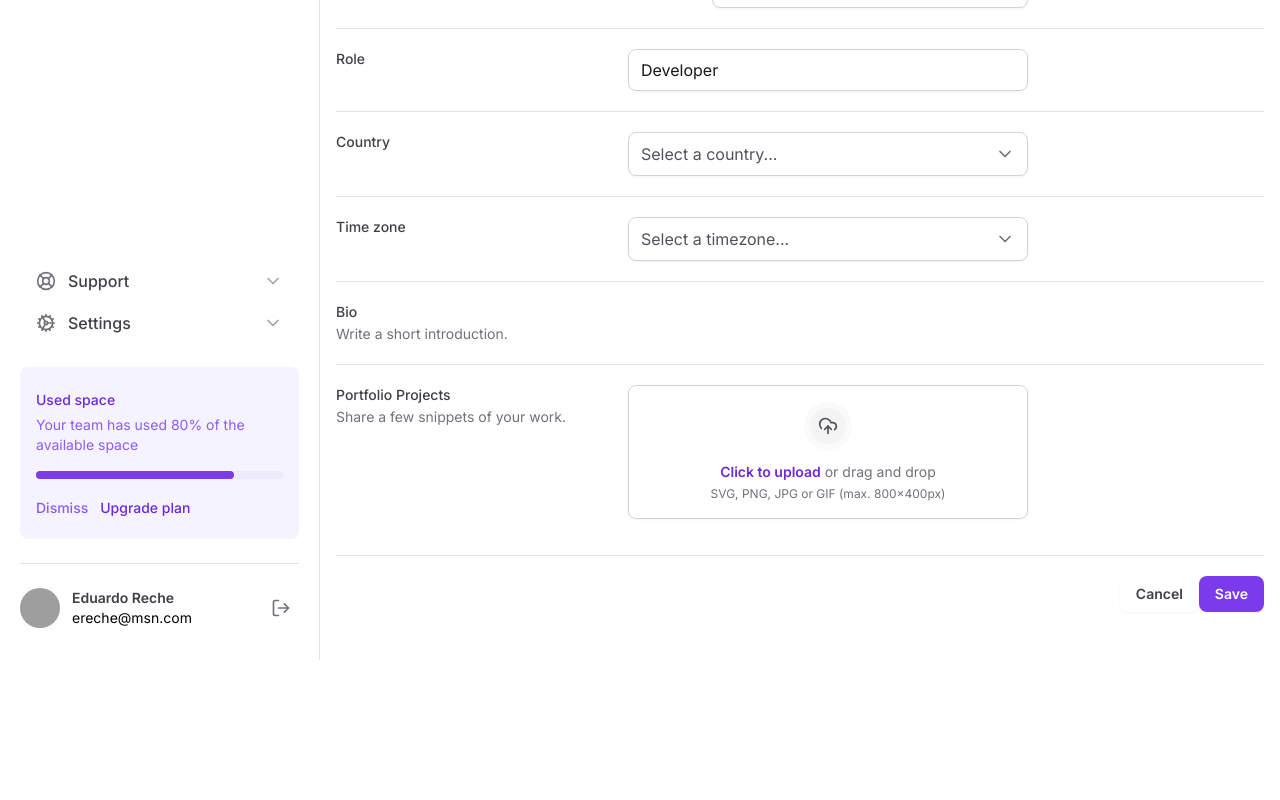
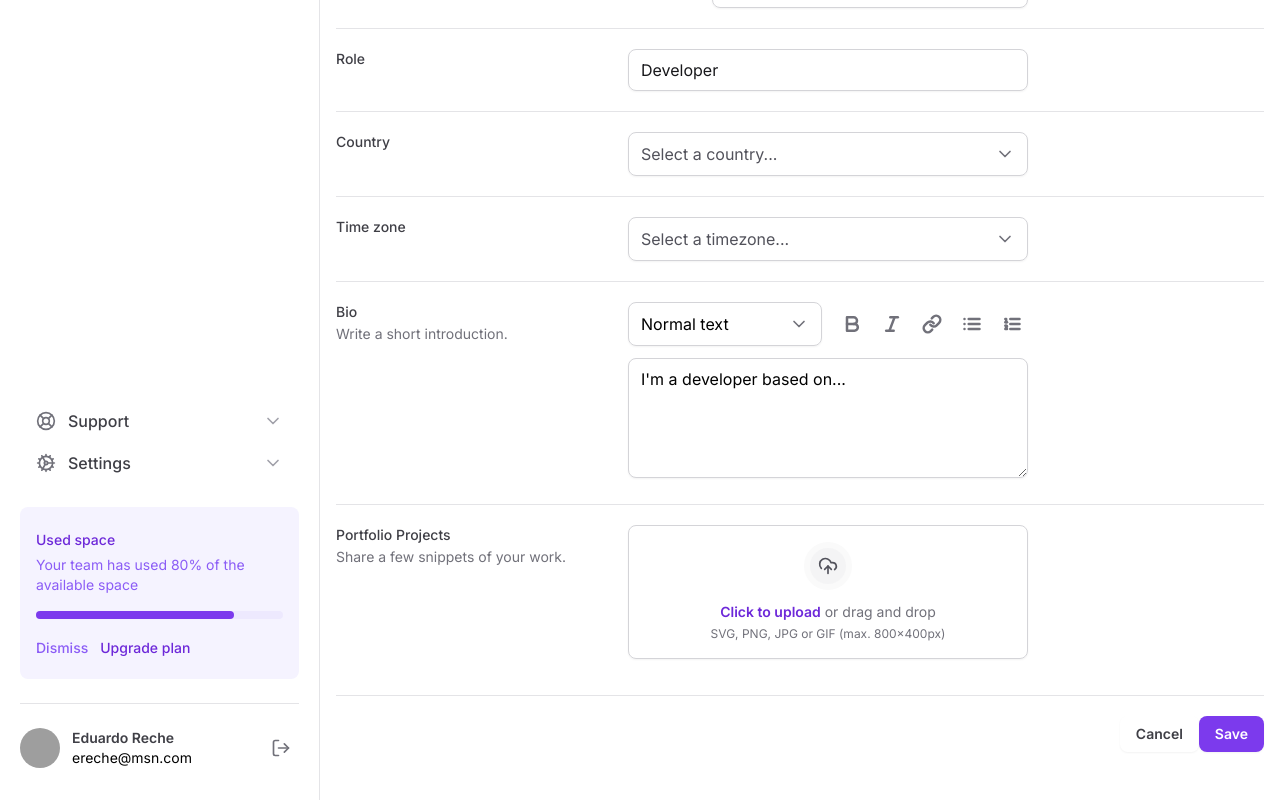
Before and after one commit to eduardoreche/tailwind-mastering, a Next.js app: page / in a window 1280 px wide. Shown: the part 542-1342 px from the top of the page. Before the commit the page ends 1202 px from the top, so only its background shows below. Built offline with nearby package versions, Linux system fonts and the light colour scheme; grey boxes are pictures that could not be loaded.

Commit message:
text area component

```diff
--- a/src/app/page.tsx
+++ b/src/app/page.tsx
@@ -1,10 +1,11 @@
-import { Mail } from 'lucide-react'
+import { Bold, Italic, Link, List, ListOrdered, Mail } from 'lucide-react'
 
 import { Input } from '@/components/Form/Input'
 import { SettingsTabs } from '../components/SettingTabs'
 import { FileInput } from '@/components/Form/FIleInput'
 import { Select } from '@/components/Form/Select'
 import { SelectItem } from '@/components/Form/Select/SelectItem'
+import { TextArea } from '@/components/Form/TextArea'
 
 export default function Home() {
   return (
@@ -138,6 +139,53 @@
                 Write a short introduction.
               </span>
             </label>
+
+            <div className="space-y-3">
+              <div className="grid grid-cols-2 gap-3">
+                <Select placeholder="" defaultValue="normal">
+                  <SelectItem value="normal" text="Normal text" />
+                  <SelectItem value="md" text="Markdown" />
+                </Select>
+
+                <div className="flex items-center gap-1">
+                  <button
+                    type="button"
+                    className="rounded-md p-2 hover:bg-zinc-50"
+                  >
+                    <Bold className="h-5 w-5 text-zinc-500" strokeWidth={3} />
+                  </button>
+                  <button
+                    type="button"
+                    className="rounded-md p-2 hover:bg-zinc-50"
+                  >
+                    <Italic className="h-5 w-5 text-zinc-500" strokeWidth={3} />
+                  </button>
+                  <button
+                    type="button"
+                    className="rounded-md p-2 hover:bg-zinc-50"
+                  >
+                    <Link className="h-5 w-5 text-zinc-500" strokeWidth={3} />
+                  </button>
+                  <button
+                    type="button"
+                    className="rounded-md p-2 hover:bg-zinc-50"
+                  >
+                    <List className="h-5 w-5 text-zinc-500" strokeWidth={3} />
+                  </button>
+                  <button
+                    type="button"
+                    className="rounded-md p-2 hover:bg-zinc-50"
+                  >
+                    <ListOrdered
+                      className="h-5 w-5 text-zinc-500"
+                      strokeWidth={3}
+                    />
+                  </button>
+                </div>
+              </div>
+
+              <TextArea id="bio" defaultValue="I'm a developer based on..." />
+            </div>
           </div>
 
           <div className="grid-cols-form grid gap-3 pt-5">
--- a/src/components/Form/Select/index.tsx
+++ b/src/components/Form/Select/index.tsx
@@ -4,14 +4,14 @@
 import { ChevronDown } from 'lucide-react'
 import { ReactNode } from 'react'
 
-interface SelectProps {
+interface SelectProps extends SelectPrimitive.SelectProps {
   children: ReactNode
   placeholder: string
 }
 
-export function Select({ placeholder, children }: SelectProps) {
+export function Select({ placeholder, children, ...props }: SelectProps) {
   return (
-    <SelectPrimitive.Root>
+    <SelectPrimitive.Root {...props}>
       <SelectPrimitive.Trigger className="flex h-11 w-full items-center justify-between gap-2 rounded-lg border border-zinc-300 px-3 py-2 shadow-sm data-[placeholder]:text-zinc-600">
         <SelectPrimitive.Value
           placeholder={placeholder}
@@ -27,9 +27,11 @@
           side="bottom"
           position="popper"
           sideOffset={8}
-          className="z-10 w-[--radix-select-trigger-width] overflow-hidden rounded-lg border border-zinc-200 bg-white"
+          className="z-10 w-[--radix-select-trigger-width] overflow-hidden rounded-lg border border-zinc-200 bg-white shadow-sm"
         >
-          <SelectPrimitive.Viewport>{children}</SelectPrimitive.Viewport>
+          <SelectPrimitive.Viewport className="outline-none">
+            {children}
+          </SelectPrimitive.Viewport>
         </SelectPrimitive.Content>
       </SelectPrimitive.Portal>
     </SelectPrimitive.Root>
--- /dev/null
+++ b/src/components/Form/TextArea.tsx
@@ -0,0 +1,12 @@
+import { ComponentProps } from 'react'
+
+type TextAreaProps = ComponentProps<'textarea'>
+
+export function TextArea(props: TextAreaProps) {
+  return (
+    <textarea
+      className="min-h-[120px] w-full resize-y rounded-lg border border-zinc-300 px-3 py-2 shadow-sm"
+      {...props}
+    ></textarea>
+  )
+}
--- a/src/components/Sidebar/Profile.tsx
+++ b/src/components/Sidebar/Profile.tsx
@@ -1,8 +1,10 @@
+/* eslint-disable @next/next/no-img-element */
+
 import { LogOut } from 'lucide-react'
 
 export function Profile() {
   return (
-    <div className="grid-cols-profile grid items-center gap-3">
+    <div className="grid grid-cols-profile items-center gap-3">
       <img
         src="https://github.com/eduardoreche.png"
         alt="user"
```
